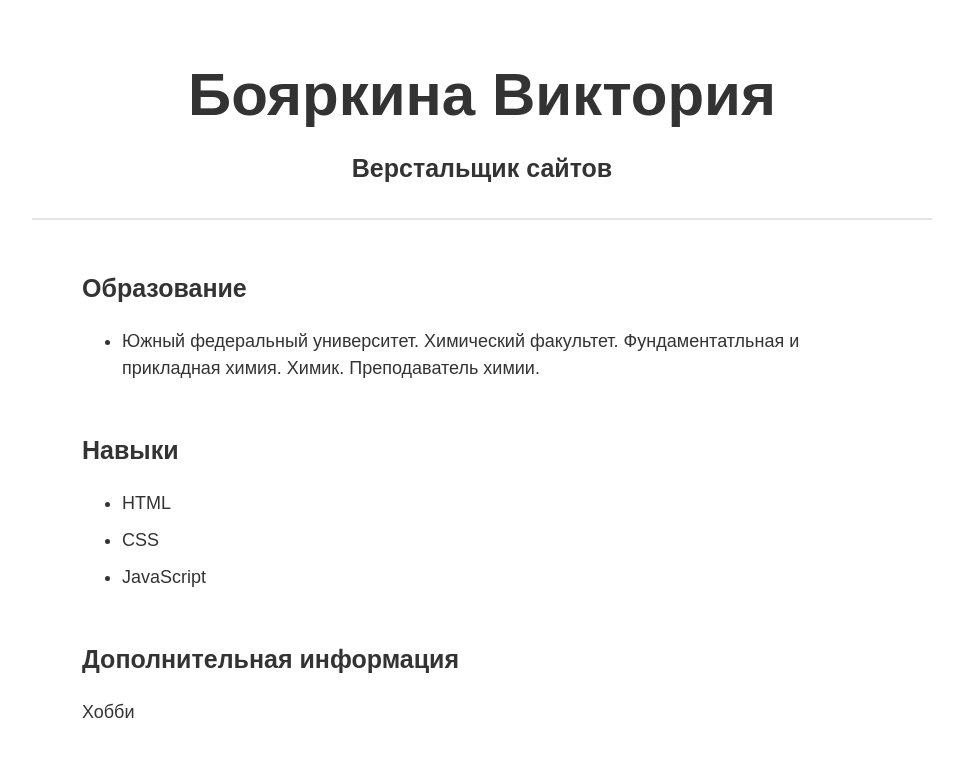
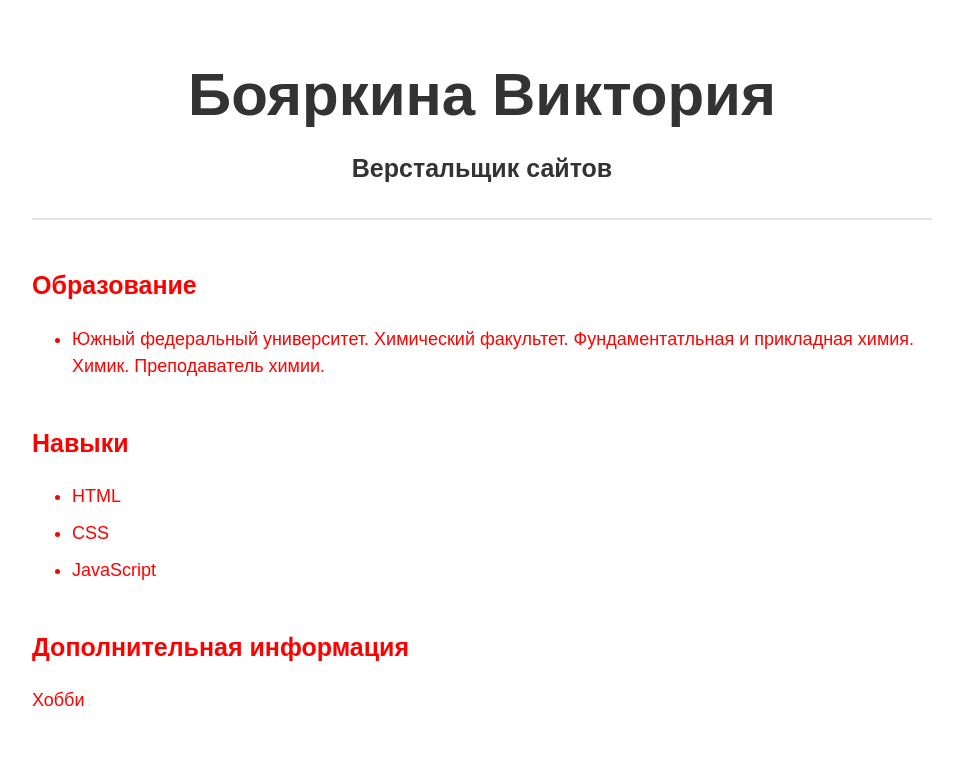
Before and after one commit to VictoriaBoyarkina/VictoriaBoyarkina.github.io, a PHP site: page / in a window 1280 px wide. Shown: the top 757 px of the page, without its empty margins (158-1121 px from the left). Run offline with PHP 8.4, Linux system fonts and the light colour scheme.

Commit message:
Update main.css

```diff
--- a/main.css
+++ b/main.css
@@ -22,6 +22,8 @@ h2 {
 }
 
 section {
+	color: red;
+	display: inline;
 	margin: 50px 0 50px 0;
 	padding: 0 50px 0 50px;
 }
```
